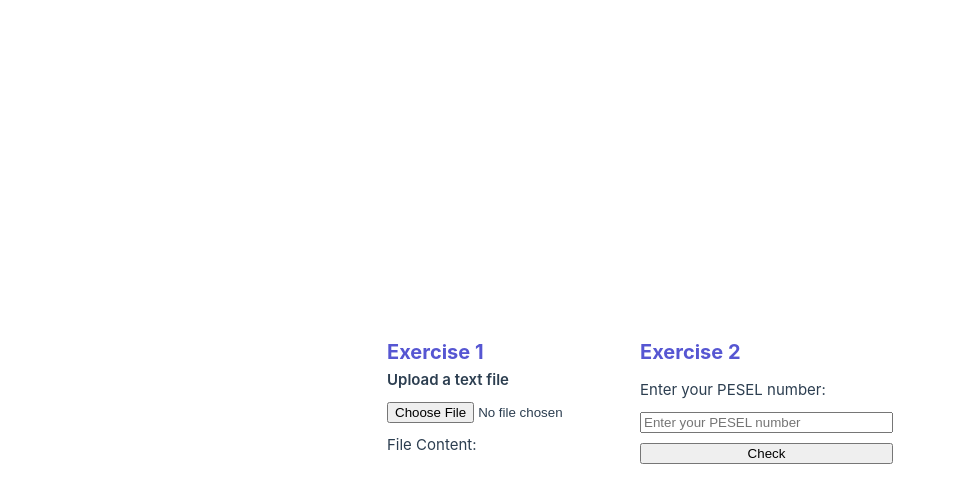
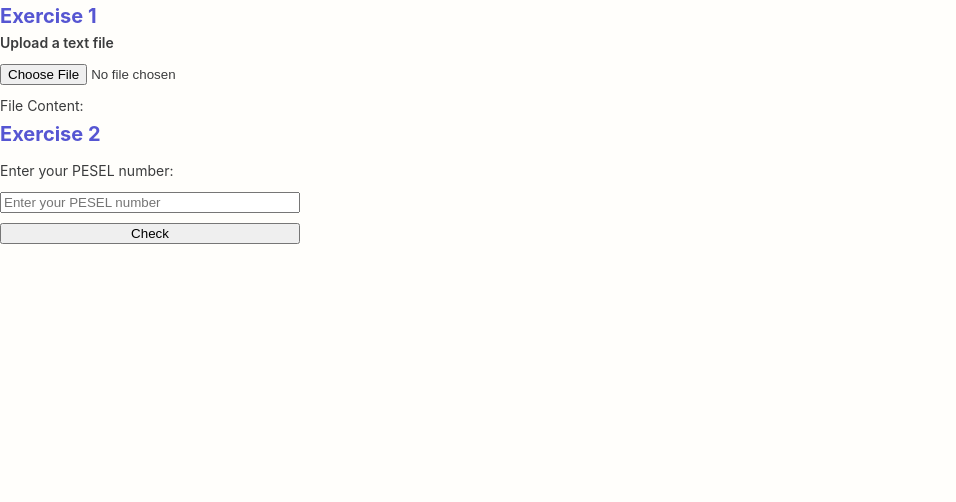
Before and after one commit to panijoanna/recruitment-task-form, a Vue app: page / in a window 1280 px wide. Shown: the top 502 px of the page, without its empty margins (0-956 px from the left). Built offline with nearby package versions, Linux system fonts and the light colour scheme.

Commit message:
wip: change global styles

```diff
--- a/src/assets/main.css
+++ b/src/assets/main.css
@@ -1,35 +1,18 @@
 @import './base.css';
 
-#app {
-  max-width: 1280px;
-  margin: 0 auto;
-  padding: 2rem;
-  font-weight: normal;
+html {
+  box-sizing: border-box;
 }
 
-a,
-.green {
-  text-decoration: none;
-  color: hsla(160, 100%, 37%, 1);
-  transition: 0.4s;
-  padding: 3px;
+*,
+::after,
+::before {
+  box-sizing: inherit;
 }
 
-@media (hover: hover) {
-  a:hover {
-    background-color: hsla(160, 100%, 37%, 0.2);
-  }
+body {
+  margin: 0 auto;
+  background: #fffefb;
+  color: #3b3c3d;
+  font-size: 14px;
 }
-
-@media (min-width: 1024px) {
-  body {
-    display: flex;
-    place-items: center;
-  }
-
-  #app {
-    display: grid;
-    grid-template-columns: 1fr 1fr;
-    padding: 0 2rem;
-  }
-}
```
